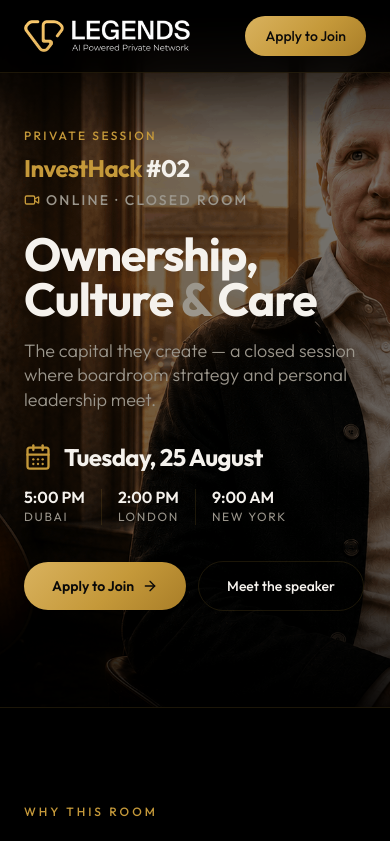
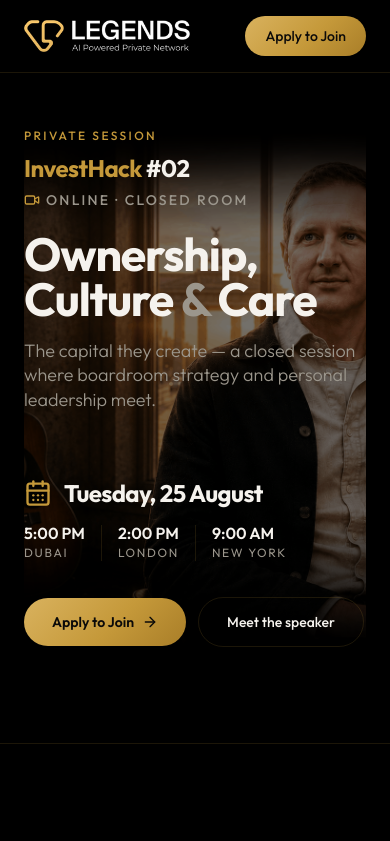
Before and after one commit to miaccinakk/legends-event, a Next.js app: page / in a window 390 px wide. Shown: the top 841 px of the page. Built offline with nearby package versions, Linux system fonts and the light colour scheme.

Commit message:
feat: adjust hero section layout and padding
Enhance hero component with updated margin and positioning adjustments for better visual hierarchy.

Co-authored-by: miaccinakk <269912774+miaccinakk@users.noreply.github.com>

```diff
--- a/components/hero.tsx
+++ b/components/hero.tsx
@@ -45,7 +45,7 @@ export function Hero() {
             </p>
 
             {/* Event date + city times */}
-            <div className="mt-7 flex flex-col gap-4 sm:mt-9">
+            <div className="mt-16 flex flex-col gap-4 sm:mt-9">
               <div className="inline-flex items-center gap-3">
                 <CalendarDays className="h-7 w-7 shrink-0 text-primary sm:h-9 sm:w-9" />
                 <span className="text-2xl font-bold tracking-tight sm:text-4xl">Tuesday, 25 August</span>
@@ -76,7 +76,7 @@ export function Hero() {
           </div>
 
           {/* Right — speaker portrait. On mobile it sits behind the text block, faded and masked so copy stays readable. On desktop it becomes a prominent side portrait. */}
-          <div className="pointer-events-none absolute -inset-x-6 -inset-y-32 z-0 opacity-[0.45] [mask-image:linear-gradient(to_bottom,transparent,#000_20%,#000_75%,transparent)] lg:pointer-events-auto lg:relative lg:inset-auto lg:opacity-100 lg:min-h-[560px] lg:[mask-image:none]">
+          <div className="pointer-events-none absolute inset-0 z-0 opacity-[0.45] [mask-image:linear-gradient(to_bottom,transparent,#000_20%,#000_75%,transparent)] lg:pointer-events-auto lg:relative lg:inset-auto lg:opacity-100 lg:min-h-[560px] lg:[mask-image:none]">
             <img
               src="/images/julius-bachmann.png"
               alt="Julius Bachmann — VC, CFO, Founder and musician"
```
